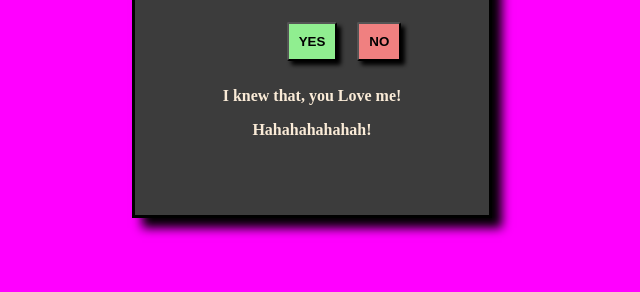
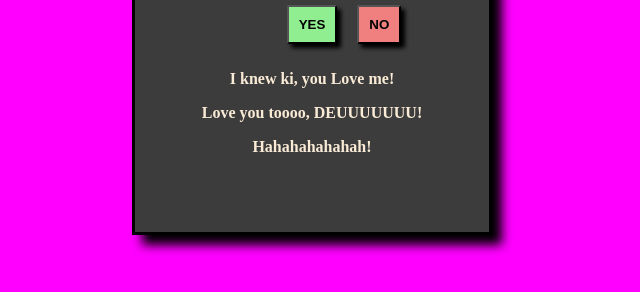
Before and after one commit to Titusindustries/Propose-InStyle, a plain HTML site: page index.html in a window 1280 px wide. Both pictures are taken after a click on the button "YES". Shown: the part 356-648 px from the top of the page, without its empty margins (328-968 px from the left). Drawn offline with Linux system fonts and the light colour scheme.

Commit message:
update in html

```diff
--- a/index.html
+++ b/index.html
@@ -12,7 +12,8 @@
         <button id="yeah">YES</button>
         <button id="nope">NO</button>
         <div id="dialog">
-            <p>I knew that, you Love me!</p>
+            <p>I knew ki, you Love me!</p>
+            <p>Love you toooo, DEUUUUUUU!</p>
             <p><b>Hahahahahahah!</b></p>
         </div>
     </div>
```
